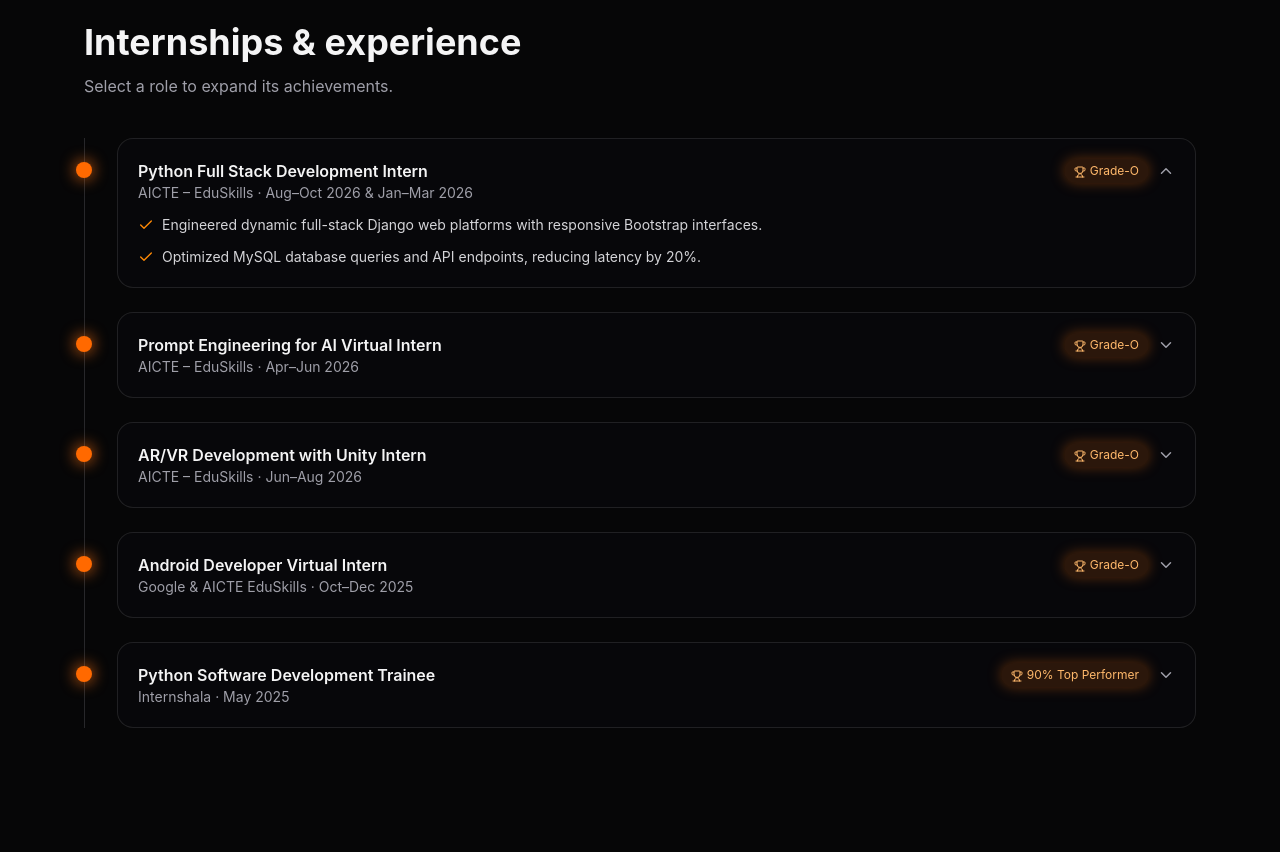
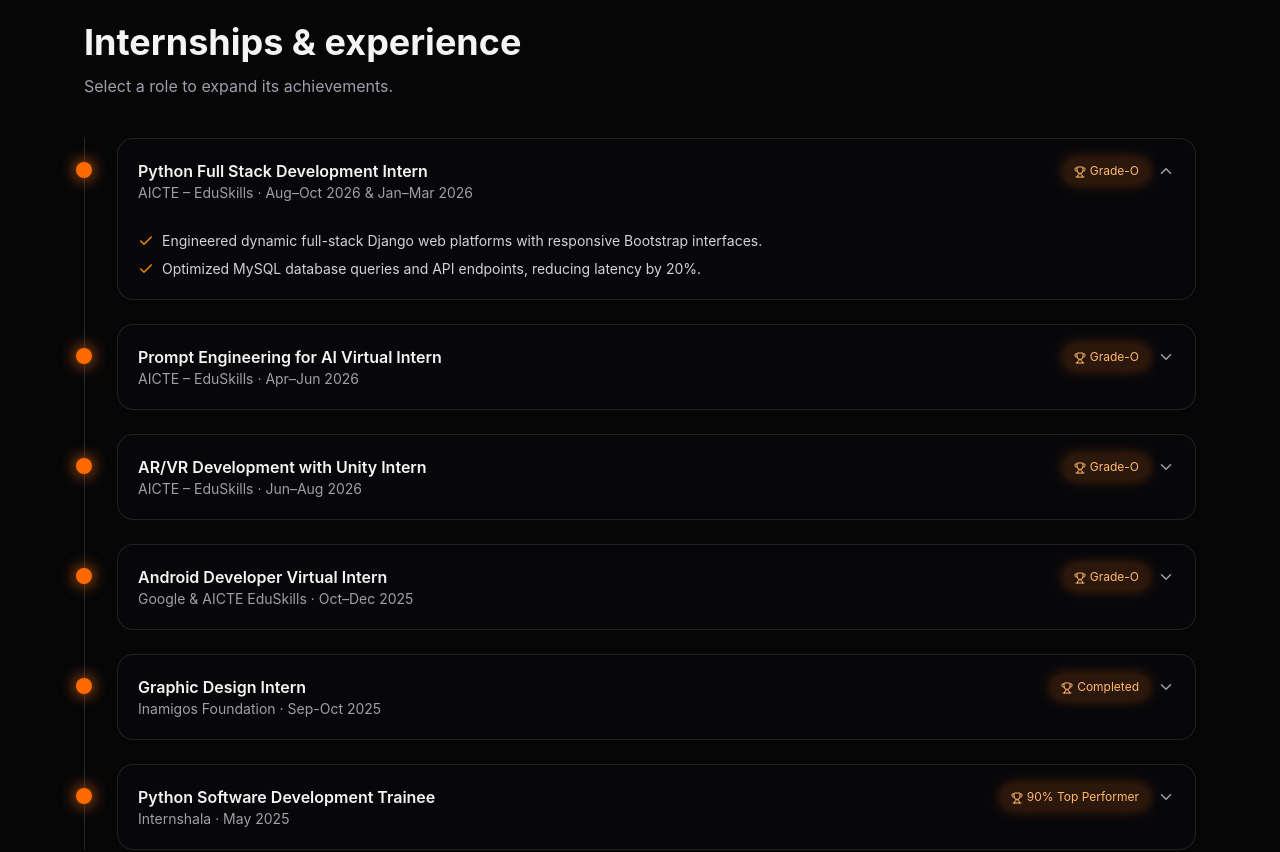
Before and after one commit to bitavaram2006-abhi/AbhinavSai-Portfolio, a React (Vite) app: page / in a window 1280 px wide. Shown: the part 2420-3272 px from the top of the page. Built offline with nearby package versions, Linux system fonts and the light colour scheme.

Commit message:
Update Inamigos documents

```diff
--- a/src/Portfolio.jsx
+++ b/src/Portfolio.jsx
@@ -6,7 +6,7 @@ import {
 import {
   Menu, X, Mail, Phone, MapPin, Copy, Check, Send, ChevronDown, Award, Trophy,
   Smartphone, Globe, Cloud, Wrench, Sparkles, Briefcase, GraduationCap, Code2,
-  ArrowRight, Layers, ShieldCheck, AlertCircle, Languages,
+  ArrowRight, Layers, ShieldCheck, AlertCircle, Languages, FileText, ExternalLink, Download
 } from "lucide-react";
 
 /* ----------------------------- DATA ----------------------------- */
@@ -85,6 +85,13 @@ const EXP = [
     pts: ["Developed 3D spatial interactive environments and object manipulation mechanics using Unity Engine & C#."] },
   { role: "Android Developer Virtual Intern", org: "Google & AICTE EduSkills", when: "Oct–Dec 2025", badge: "Grade-O",
     pts: ["Built mobile application modules using Java and Android SDK lifecycle architecture principles."] },
+  { role: "Graphic Design Intern", org: "Inamigos Foundation", when: "Sep-Oct 2025", badge: "Completed",
+  pts: ["Worked as a graphic design intern at Inamigos Foundation and Regoniized as Top Performer."],
+  docs: [
+  { label: "Recommendation Letter", file: "/docs/inamigos-recommendation.pdf" },
+  { label: "Certificates of Appreciation & Participation", file: "/docs/inamigos-certificates.pdf" },
+],
+  work: { label: "View my design work", href: "https://drive.google.com/PASTE-YOUR-LINK" } },
   { role: "Python Software Development Trainee", org: "Internshala", when: "May 2025", badge: "90% Top Performer",
   pts: ["Built desktop GUI tools with PyQt and SQLite database integration."] },
 ];
@@ -350,8 +357,41 @@ function Skills() {
 }
 
 /* ----------------------------- EXPERIENCE ----------------------------- */
+function DocViewer({ doc, onClose }) {
+  useEffect(() => {
+    const k = (e) => e.key === "Escape" && onClose();
+    document.body.style.overflow = "hidden";
+    window.addEventListener("keydown", k);
+    return () => { document.body.style.overflow = ""; window.removeEventListener("keydown", k); };
+  }, []);
+  const isPdf = doc.file.toLowerCase().endsWith(".pdf");
+  return (
+    <motion.div className="fixed inset-0 z-50 flex items-center justify-center bg-black/80 p-4"
+      initial={{ opacity: 0 }} animate={{ opacity: 1 }} exit={{ opacity: 0 }} onClick={onClose}>
+      <motion.div role="dialog" aria-modal="true" aria-label={doc.label} onClick={(e) => e.stopPropagation()}
+        initial={{ scale: 0.92, y: 30, opacity: 0 }} animate={{ scale: 1, y: 0, opacity: 1 }} exit={{ scale: 0.92, y: 30, opacity: 0 }}
+        className={`${glass} flex w-full max-w-3xl flex-col rounded-2xl`} style={{ height: "85vh" }}>
+        <div className="flex items-center justify-between gap-3 border-b border-zinc-800 px-5 py-3">
+          <h3 className="font-semibold text-zinc-100">{doc.label}</h3>
+          <div className="flex items-center gap-1">
+            <a href={doc.file} target="_blank" rel="noopener noreferrer" aria-label="Open in new tab" className="rounded-lg p-2 text-zinc-400 hover:bg-zinc-800 hover:text-white"><ExternalLink size={18} /></a>
+            <a href={doc.file} download aria-label="Download" className="rounded-lg p-2 text-zinc-400 hover:bg-zinc-800 hover:text-white"><Download size={18} /></a>
+            <button onClick={onClose} aria-label="Close" className="rounded-lg p-2 text-zinc-400 hover:bg-zinc-800 hover:text-white"><X size={18} /></button>
+          </div>
+        </div>
+        <div className="min-h-0 flex-1 overflow-auto p-2">
+          {isPdf
+            ? <iframe src={doc.file} title={doc.label} className="h-full w-full rounded-lg bg-white" />
+            : <img src={doc.file} alt={doc.label} className="mx-auto max-h-full max-w-full object-contain" />}
+        </div>
+      </motion.div>
+    </motion.div>
+  );
+}
+
 function Experience() {
   const [open, setOpen] = useState(0);
+  const [doc, setDoc] = useState(null);
   return (
     <Section id="experience" title="Internships & experience" sub="Select a role to expand its achievements.">
       <div className="relative border-l border-zinc-800 pl-8">
@@ -361,8 +401,8 @@ function Experience() {
             <motion.div key={e.role} initial={{ opacity: 0, y: 30 }} whileInView={{ opacity: 1, y: 0 }} viewport={{ once: true, margin: "-60px" }} className="relative mb-6">
               <motion.span initial={{ scale: 0 }} whileInView={{ scale: 1 }} viewport={{ once: true }} transition={{ type: "spring", delay: 0.15 }}
                 style={{ left: -41, boxShadow: "0 0 16px #F97316" }} className="absolute top-6 h-4 w-4 rounded-full bg-orange-500" />
-              <button onClick={() => setOpen(isOpen ? -1 : i)} aria-expanded={isOpen}
-                className={`${glass} w-full rounded-2xl p-5 text-left transition-colors hover:border-red-500/50`}>
+              <div className={`${glass} rounded-2xl transition-colors hover:border-red-500/50`}>
+                <button onClick={() => setOpen(isOpen ? -1 : i)} aria-expanded={isOpen} className="w-full p-5 text-left">
                   <div className="flex items-start justify-between gap-3">
                     <div>
                       <h3 className="font-semibold text-zinc-100">{e.role}</h3>
@@ -375,20 +415,45 @@ function Experience() {
                       <motion.span animate={{ rotate: isOpen ? 180 : 0 }}><ChevronDown size={18} className="text-zinc-400" /></motion.span>
                     </div>
                   </div>
+                </button>
                 <AnimatePresence initial={false}>
                   {isOpen && (
-                    <motion.ul initial={{ height: 0, opacity: 0 }} animate={{ height: "auto", opacity: 1 }} exit={{ height: 0, opacity: 0 }} className="overflow-hidden">
+                    <motion.div initial={{ height: 0, opacity: 0 }} animate={{ height: "auto", opacity: 1 }} exit={{ height: 0, opacity: 0 }} className="overflow-hidden">
+                      <div className="px-5 pb-5">
+                        <ul>
                           {e.pts.map((p) => (
-                        <li key={p} className="mt-3 flex gap-2 text-sm text-zinc-300"><Check size={16} className="mt-0.5 shrink-0 text-orange-400" />{p}</li>
+                            <li key={p} className="mt-2 flex gap-2 text-sm text-zinc-300"><Check size={16} className="mt-0.5 shrink-0 text-orange-400" />{p}</li>
                           ))}
-                    </motion.ul>
+                        </ul>
+                        {e.docs && (
+                          <div className="mt-5">
+                            <p className="mb-2 text-xs text-zinc-500">Documents</p>
+                            <div className="flex flex-wrap gap-2">
+                              {e.docs.map((d) => (
+                                <button key={d.label} onClick={() => setDoc(d)}
+                                  className="flex items-center gap-2 rounded-lg border border-zinc-700 px-3 py-2 text-sm text-zinc-200 hover:border-red-500/60 hover:text-red-400">
+                                  <FileText size={15} />{d.label}
+                                </button>
+                              ))}
+                            </div>
+                          </div>
+                        )}
+                        {e.work && (
+                          <a href={e.work.href} target="_blank" rel="noopener noreferrer"
+                            className="mt-4 inline-flex items-center gap-2 rounded-lg bg-red-600 px-4 py-2 text-sm font-semibold text-white hover:bg-red-500">
+                            {e.work.label} <ExternalLink size={15} />
+                          </a>
+                        )}
+                      </div>
+                    </motion.div>
                   )}
                 </AnimatePresence>
-              </button>
+              </div>
             </motion.div>
           );
         })}
       </div>
+      <AnimatePresence>{doc && <DocViewer doc={doc} onClose={() => setDoc(null)} />}</AnimatePresence>
     </Section>
   );
 }
```
Also changed, not shown: 2 other files (tests, documents, lock files or other folders). Lines whose indentation alone changed are shown as unchanged.
